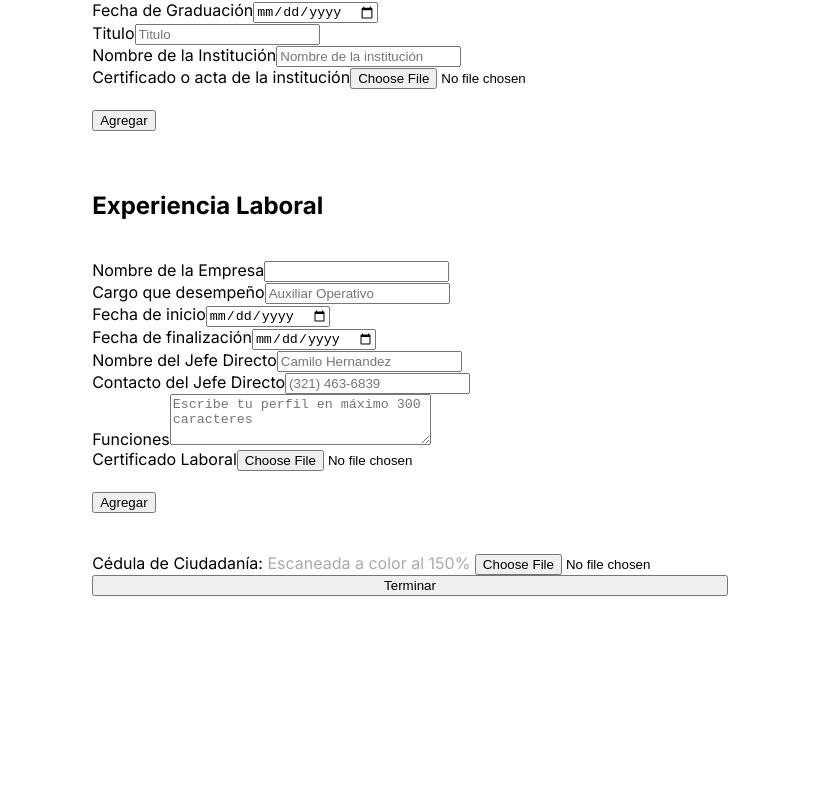
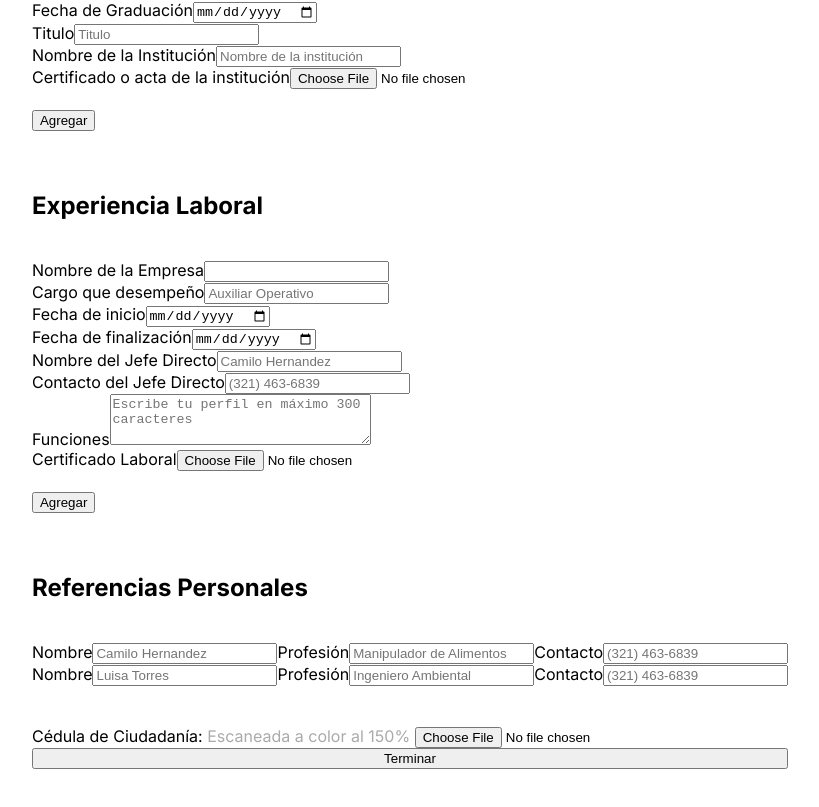
Before and after one commit to Alexhenao99/Merged-and-Create-HV-PDF, a Next.js app: page / in a window 1280 px wide. Shown: the part 714-1521 px from the top of the page, without its empty margins (230-1049 px from the left). Before the commit the page ends 1414 px from the top, so only its background shows below. Built offline with nearby package versions, Linux system fonts and the light colour scheme.

Commit message:
Update personal reference component

```diff
--- a/src/components/FormPersonalReferences.js
+++ b/src/components/FormPersonalReferences.js
@@ -1,7 +1,110 @@
-const FormPersonalReference = ({ onPersonalReference }) => {
+'use client'
+
+import { useState } from 'react'
+
+const FormPersonalReference = ({ onPersonalReferenceChange }) => {
+  const [personalReference, setPersonalReference] = useState([
+    {
+      name: '',
+      profession: '',
+      contact: '',
+      name2: '',
+      profession2: '',
+      contact2: ''
+    }
+  ])
+
+  const handlePersonalReferenceData = (index, e) => {
+    const { name, value } = e.target
+    const updatedPersonalReference = [...personalReference]
+
+    updatedPersonalReference[index][name] = value
+    setPersonalReference(updatedPersonalReference)
+    onPersonalReferenceChange(updatedPersonalReference)
+  }
+
   return (
     <div>
-
+      <h2>Referencias Personales</h2>
+      <section className='my-10'>
+        {personalReference.map((reference, index) => (
+          <div
+            key={index}
+            className='flex flex-col mb-5'
+          >
+            <section>
+              <label>
+                Nombre
+                <input
+                  type='text'
+                  name='name'
+                  placeholder='Camilo Hernandez'
+                  value={reference.name}
+                  onChange={(e) => handlePersonalReferenceData(index, e)}
+                  required
+                />
+              </label>
+              <label>
+                Profesión
+                <input
+                  type='text'
+                  name='profession'
+                  placeholder='Manipulador de Alimentos'
+                  value={reference.profession}
+                  onChange={(e) => handlePersonalReferenceData(index, e)}
+                  required
+                />
+              </label>
+              <label>
+                Contacto
+                <input
+                  type='text'
+                  name='contact'
+                  placeholder='(321) 463-6839'
+                  value={reference.contact}
+                  onChange={(e) => handlePersonalReferenceData(index, e)}
+                  required
+                />
+              </label>
+            </section>
+            <section>
+              <label>
+                Nombre
+                <input
+                  type='text'
+                  name='name2'
+                  placeholder='Luisa Torres'
+                  value={reference.name2}
+                  onChange={(e) => handlePersonalReferenceData(index, e)}
+                  required
+                />
+              </label>
+              <label>
+                Profesión
+                <input
+                  type='text'
+                  name='profession2'
+                  placeholder='Ingeniero Ambiental'
+                  value={reference.profession2}
+                  onChange={(e) => handlePersonalReferenceData(index, e)}
+                  required
+                />
+              </label>
+              <label>
+                Contacto
+                <input
+                  type='text'
+                  name='contact2'
+                  placeholder='(321) 463-6839'
+                  value={reference.contact2}
+                  onChange={(e) => handlePersonalReferenceData(index, e)}
+                  required
+                />
+              </label>
+            </section>
+          </div>
+        ))}
+      </section>
     </div>
   )
 }
```
